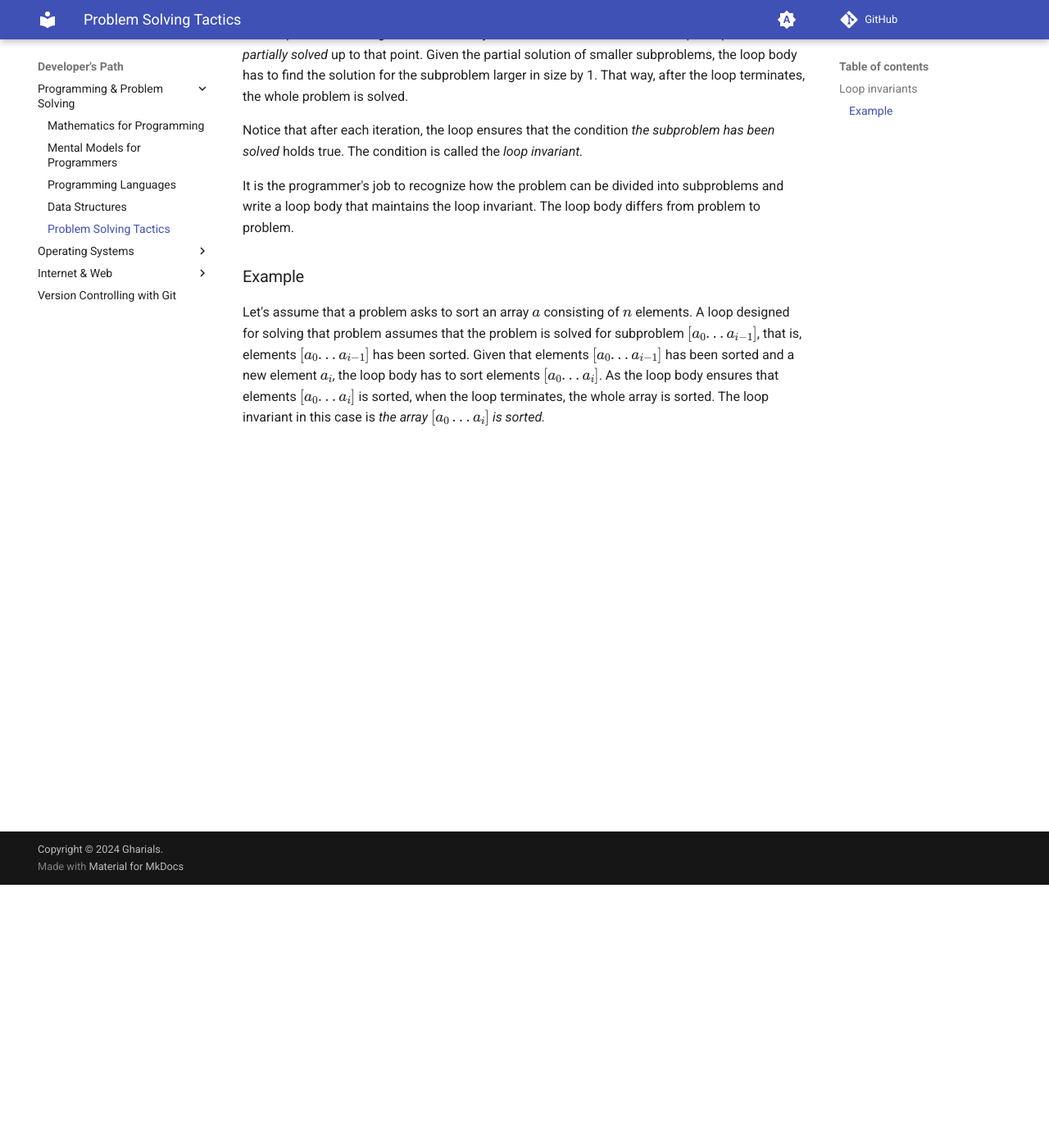
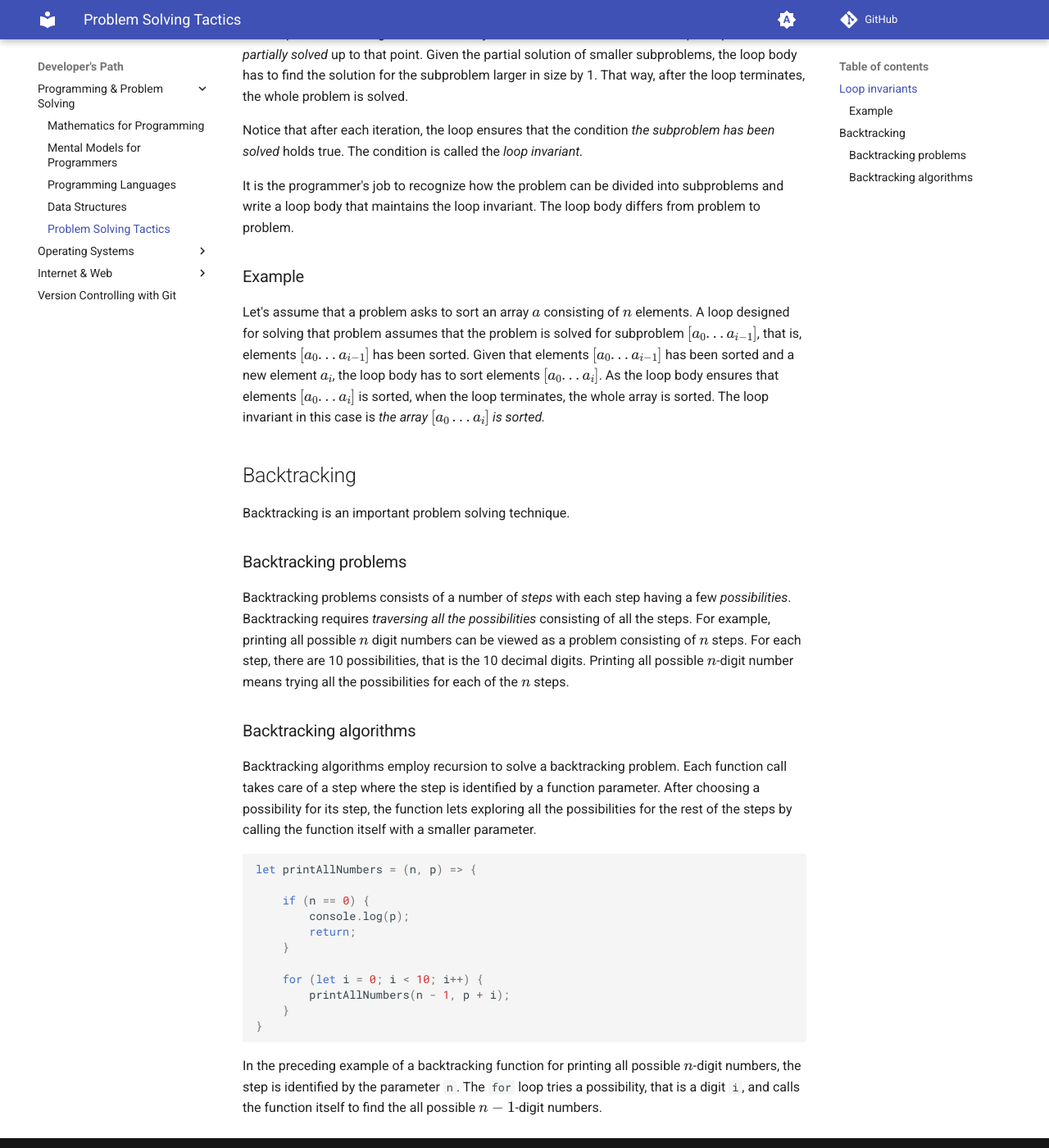
Before and after one commit to gharials/dev-path, an MkDocs documentation site: the page built from docs/programming/problem-solving-tactics.md, in a window 1280 px wide and 1400 px high, scrolled down 321 px. Shown: the whole window at 82% size. Built offline with MkDocs 1.6.1 and Material for MkDocs 9.7.7, drawn with Linux system fonts in a browser that asks for light colours; comment, search, counter and statistics services are not loaded.

Commit message:
'problem-solving-tactics': new section 'backtracking'.

````diff
--- a/docs/programming/problem-solving-tactics.md
+++ b/docs/programming/problem-solving-tactics.md
@@ -13,3 +13,31 @@ It is the programmer's job to recognize how the problem can be divided into subp
 ### Example
 
 Let's assume that a problem asks to sort an array $a$ consisting of $n$ elements. A loop designed for solving that problem assumes that the problem is solved for subproblem $[a_0 ... a_{i - 1}]$, that is, elements $[a_0 ... a_{i - 1}]$ has been sorted. Given that elements $[a_0 ... a_{i - 1}]$ has been sorted and a new element $a_i$, the loop body has to sort elements $[a_0 ... a_i]$. As the loop body ensures that elements $[a_0 ... a_i]$ is sorted, when the loop terminates, the whole array is sorted. The loop invariant in this case is _the array $[a_0…a_i]$ is sorted._
+
+## Backtracking
+
+Backtracking is an important problem solving technique.
+
+### Backtracking problems
+
+Backtracking problems consists of a number of _steps_ with each step having a few _possibilities_. Backtracking requires _traversing all the possibilities_ consisting of all the steps. For example, printing all possible $n$ digit numbers can be viewed as a problem consisting of $n$ steps. For each step, there are 10 possibilities, that is the 10 decimal digits. Printing all possible $n$-digit number means trying all the possibilities for each of the $n$ steps.
+
+### Backtracking algorithms
+
+Backtracking algorithms employ recursion to solve a backtracking problem. Each function call takes care of a step where the step is identified by a function parameter. After choosing a possibility for its step, the function lets exploring all the possibilities for the rest of the steps by calling the function itself with a smaller parameter.
+
+```js
+let printAllNumbers = (n, p) => {
+
+    if (n == 0) {
+        console.log(p);
+        return;
+    }
+
+    for (let i = 0; i < 10; i++) {
+        printAllNumbers(n - 1, p + i);
+    }
+}
+```
+
+In the preceding example of a backtracking function for printing all possible $n$-digit numbers, the step is identified by the parameter `n`. The `for` loop tries a possibility, that is a digit `i`, and calls the function itself to find the all possible $n-1$-digit numbers.
````
